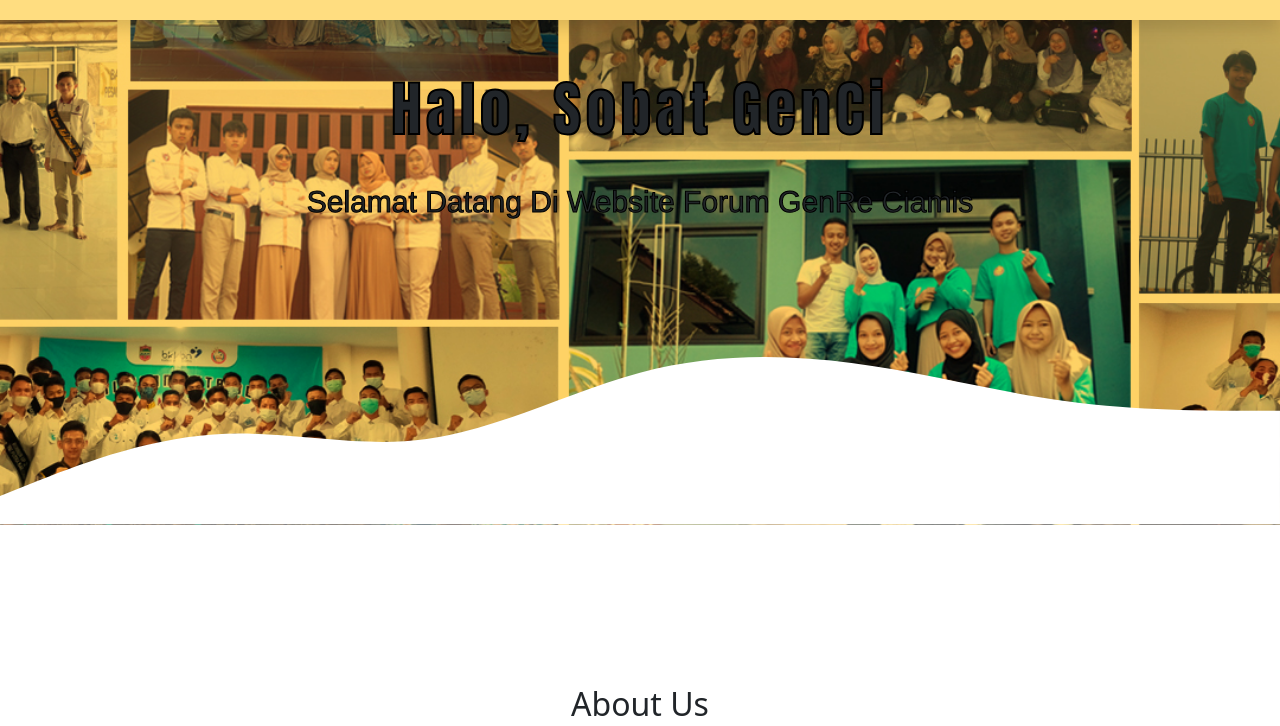
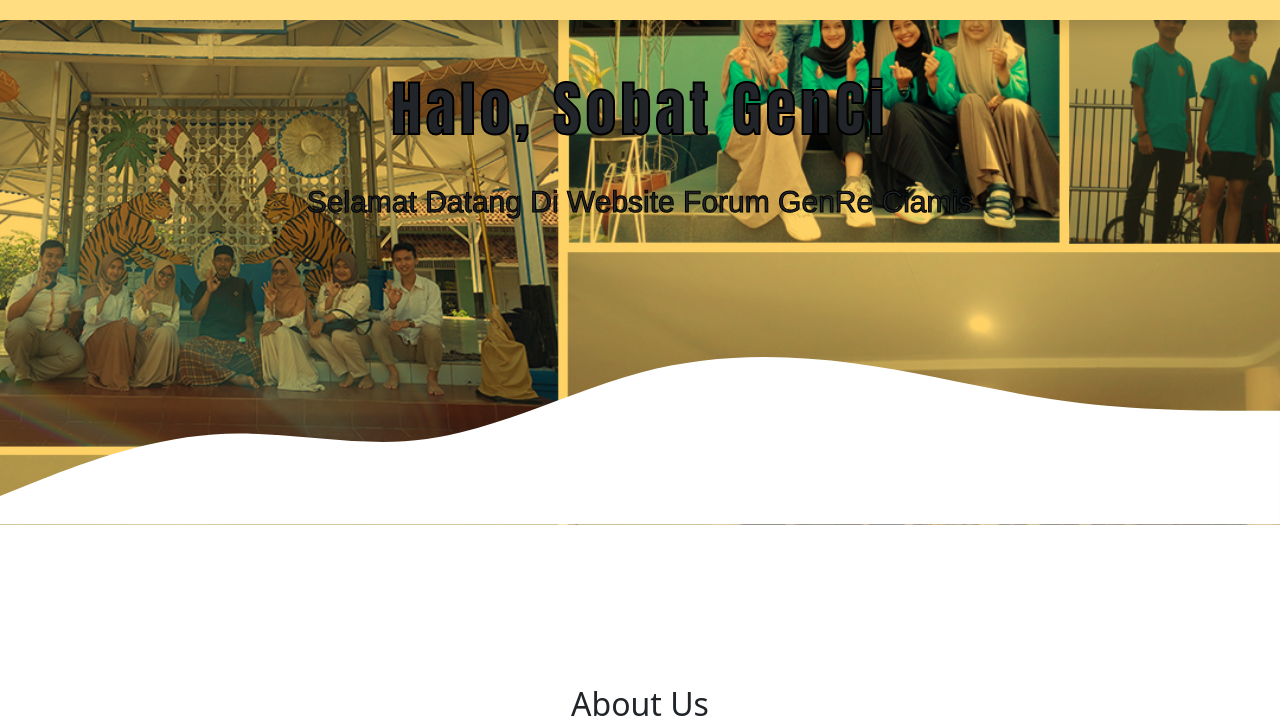
Before and after one commit to FGCiamis/GenReCiamis.github.io, a plain HTML site: page index.html in a window 1280 px wide. Shown: the part 74-800 px from the top of the page. Drawn offline with nearby package versions, Linux system fonts and the light colour scheme.

Commit message:
mengubah background jumbotron

```diff
--- a/style.css
+++ b/style.css
@@ -6,7 +6,7 @@
   background-color: rgb(255, 221, 128);
 }
 .jumbotron {
-  background-image: url(Img/BG/BG-awal2.jpg);
+  background-image: url(Img/BG-awal.jpg);
   background-size: cover;
   text-align: center;
   padding-top: 5rem;
```
